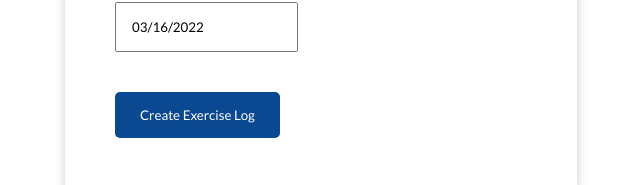
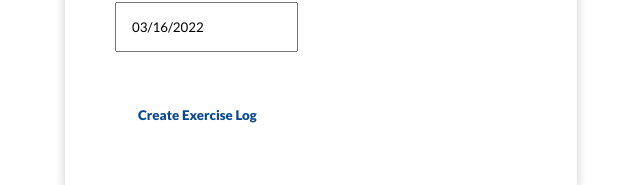
Before and after one commit to Trend20/excercise-tracker, a React (Create React App) app: page /create in a window 1280 px wide. In both pictures the pointer is over the input "Create Exercise Log". Shown: the part 724-909 px from the top of the page, without its empty margins (319-959 px from the left). Built offline with nearby package versions, Linux system fonts and the light colour scheme; no server answers.

Commit message:
styling the cerate exercise form

```diff
--- a/src/components/CreateExercise/CreateExercise.css
+++ b/src/components/CreateExercise/CreateExercise.css
@@ -32,6 +32,7 @@
 
 .form-group select {
   background: none;
+  z-index: 10;
 }
 
 .form-group label {
@@ -57,6 +58,12 @@
   color: #fff;
   background-color: rgb(10, 73, 146);
   border: none;
+  font-weight: 900;
+}
+
+.form-btn:hover {
+  color: rgb(10, 73, 146);
+  background: #fff;
 }
 
 .picker {
--- a/src/components/CreateUser/CreateUser.css
+++ b/src/components/CreateUser/CreateUser.css
@@ -56,4 +56,10 @@
   color: #fff;
   background-color: rgb(10, 73, 146);
   border: none;
+  font-weight: 900;
 }
+
+.form-btn:hover {
+  color: rgb(10, 73, 146);
+  background: #fff;
+}
```
